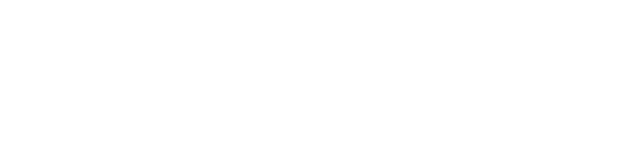
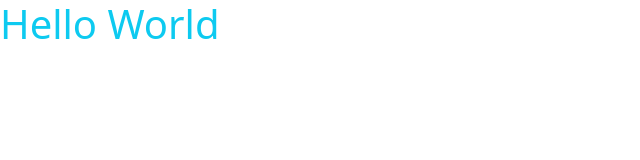
Before and after one commit to sahabuddin123/wdd17b1, a plain HTML site: page index.html in a window 1280 px wide. Shown: the whole page, without its empty margins (0-640 px from the left). Drawn offline with Linux system fonts and the light colour scheme.

Commit message:
added new v

```diff
--- a/index.html
+++ b/index.html
@@ -10,7 +10,7 @@
 	<link rel="stylesheet" href="assets/css/style.css">
 </head>
 <body>
-
+	<h1 class="text-info">Hello World</h1>
 
 	<!-- jQuery 3.5.1 Slim -->
 	<script src="assets/js/jquery.min.js"></script>
```
